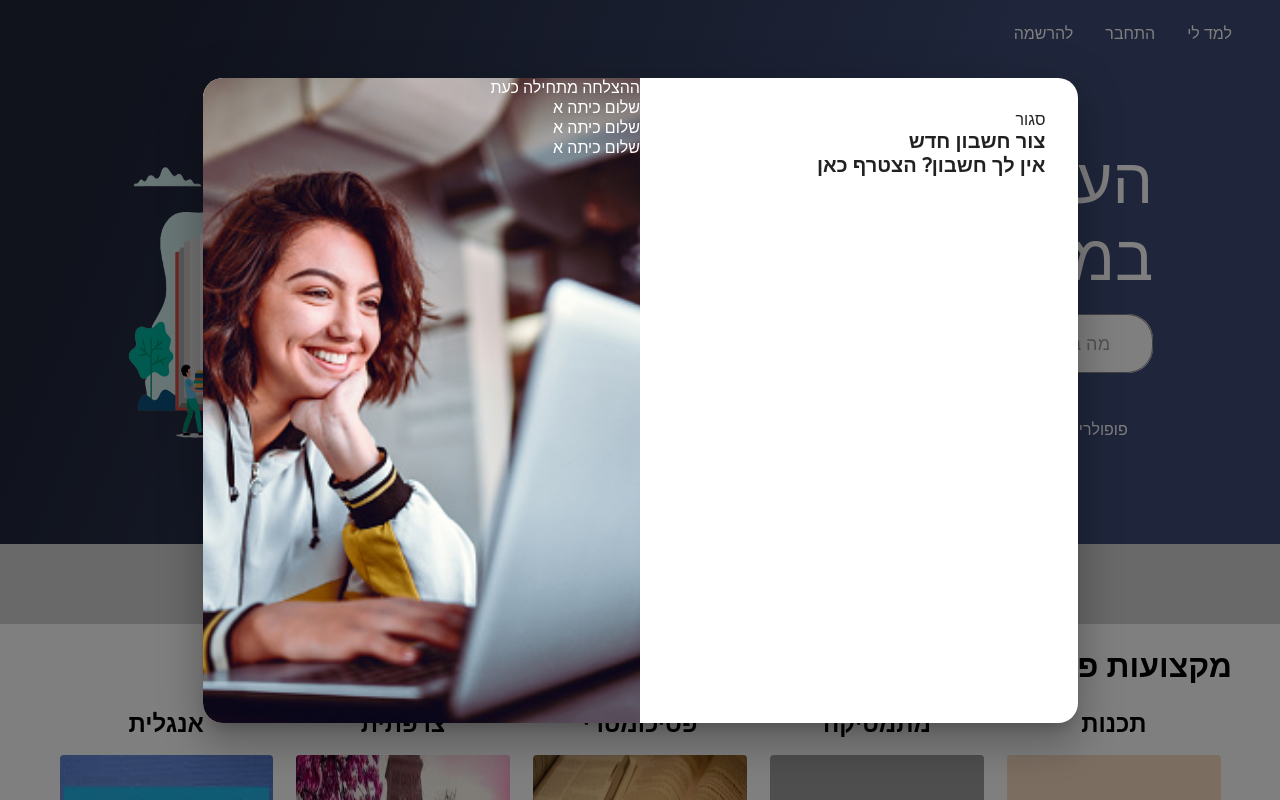
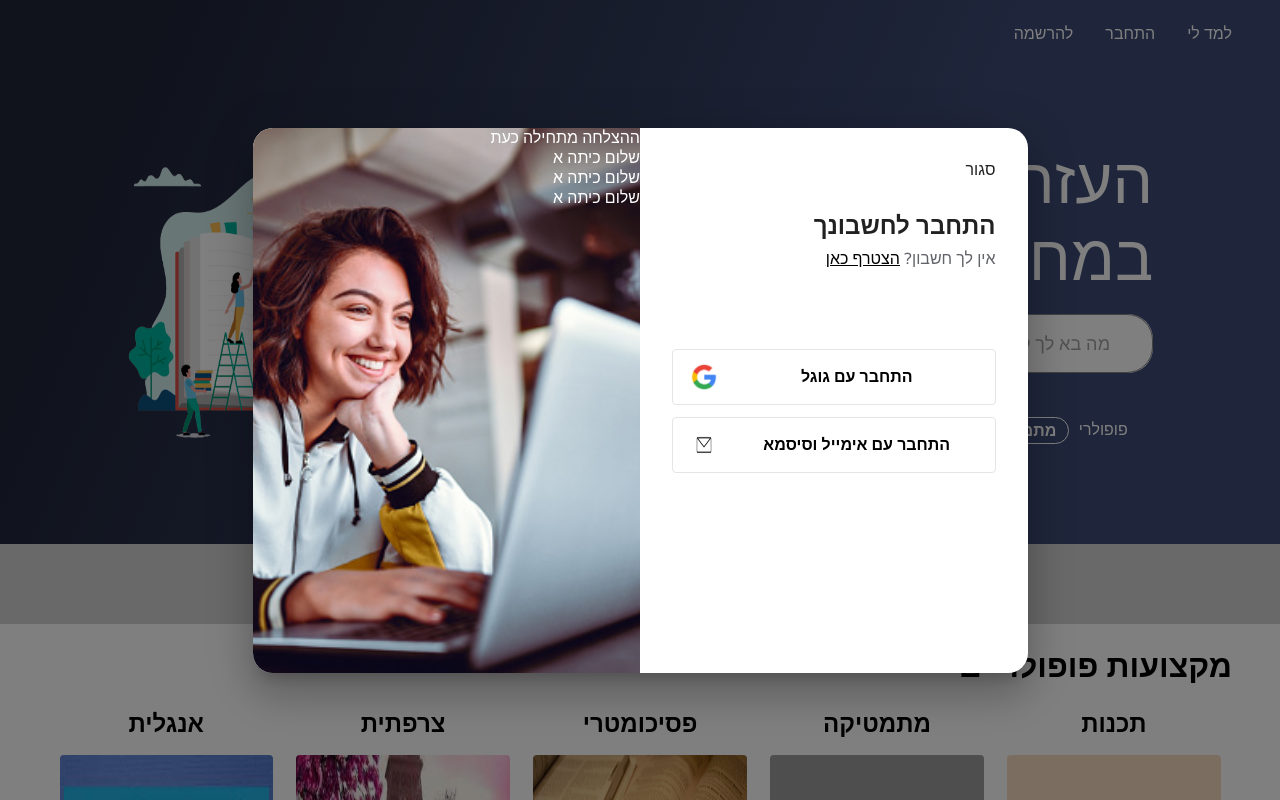
Before and after one commit to KseniyaTim/findTutor-client, a React (Vite) app: page /home in a window 1280 px wide. Both pictures are taken after a click on the element "למד לי". Shown: the top 800 px of the page. Built offline with nearby package versions, Linux system fonts and the light colour scheme; grey boxes are pictures that could not be loaded.

Commit message:
Close to finish login popup

```diff
--- a/src/Components/Landing/LandingLoginPoup/LandingLoginPoup.style.ts
+++ b/src/Components/Landing/LandingLoginPoup/LandingLoginPoup.style.ts
@@ -9,14 +9,30 @@ export const ContainerGrid = styled(Grid)({
 
 export const RightGrid = styled(Grid)({
     paddingRight: '2rem',
+    paddingLeft: '2rem',
     paddingTop: '2rem'
 });
 
 
 export const RightMainTitle = styled('div')({
-    fontSize: '1.25rem',
+    fontSize: '1.5rem',
     fontWeight: '700',
+    marginTop: '2rem'
 });
+
+
+export const RightSecondaryTitle = styled('div')({
+    color: '#62646a',
+    paddingTop: '0.5rem',
+    fontSize: '1rem',
+    marginBottom: '5rem'
+});
+
+export const RightSecondaryTitleJoinText = styled('span')({
+    textDecoration: 'underline',
+    color: 'black'
+});
+
 
 
 export const LearningStudent = styled('div')({
--- a/src/Components/Landing/LandingLoginPoup/LandingLoginPoup.tsx
+++ b/src/Components/Landing/LandingLoginPoup/LandingLoginPoup.tsx
@@ -2,12 +2,16 @@
 import Dialog from '@mui/material/Dialog'
 
 import * as S from './LandingLoginPoup.style'
-import { FC, useState } from 'react';
+import { FC } from 'react';
 import { ILandingLoginPopup } from './ILandingLoginPopup';
 import { Grid } from '@mui/material';
 
 
 import './x.css'
+import LoginButton from './LoginButton/LoginButton';
+import google from '../../../assets/images/login/google.png'
+import envelope from '../../../assets/images/login/envelope.png'
+
 
 
 const LandingLoginPopup: FC<ILandingLoginPopup> = ({ isLoginPopupOpen, setIsLoginPopupOpen }) => {
@@ -24,8 +28,8 @@ const LandingLoginPopup: FC<ILandingLoginPopup> = ({ isLoginPopupOpen, setIsLogi
                 onClose={handleClose}
                 PaperProps={{
                     sx: {
-                        maxWidth: '875px',
-                        height: '645px',
+                        maxWidth: '775px',
+                        height: '545px',
                         borderRadius: '20px',
                         maxHeight: '645px',
                     }
@@ -34,8 +38,10 @@ const LandingLoginPopup: FC<ILandingLoginPopup> = ({ isLoginPopupOpen, setIsLogi
                 <S.ContainerGrid container>
                     <S.RightGrid item xs={6}>
                         <div onClick={handleClose}>סגור</div>
-                        <S.RightMainTitle>צור חשבון חדש</S.RightMainTitle>
-                        <S.RightMainTitle>אין לך חשבון? הצטרף כאן</S.RightMainTitle>
+                        <S.RightMainTitle>התחבר לחשבונך</S.RightMainTitle>
+                        <S.RightSecondaryTitle>אין לך חשבון? <S.RightSecondaryTitleJoinText>הצטרף כאן</S.RightSecondaryTitleJoinText></S.RightSecondaryTitle>
+                        <LoginButton text='התחבר עם גוגל' icon={google}></LoginButton>
+                        <LoginButton text='התחבר עם אימייל וסיסמא' icon={envelope}></LoginButton>
                     </S.RightGrid>
                     <Grid item xs={6}>
                         <S.LearningStudent>
--- /dev/null
+++ b/src/Components/Landing/LandingLoginPoup/LoginButton/ILoginButton.tsx
@@ -0,0 +1,5 @@
+export interface ILoginButton {
+    icon?: string;
+    text: string
+    execFunction?: () => void
+}
--- /dev/null
+++ b/src/Components/Landing/LandingLoginPoup/LoginButton/LoginButton.style.ts
@@ -0,0 +1,24 @@
+import { styled } from "@mui/material/styles";
+
+
+export const LoginButton = styled('div')({
+    border: '1px solid #e4e5e7',
+    display: 'flex',
+    alignItems: 'center',
+    padding: '12px 16px 12px 16px',
+    margin: '12px 0',
+    borderRadius: '4px',
+});
+
+export const LoginButtonText = styled('div')({
+    color: 'black',
+    fontWeight: '600',
+    textAlign: 'center',
+    width: '90%'
+});
+
+export const LoginButtonIcon = styled('img')({
+    paddingRight: '1rem',
+    width: '30px',
+    height: '30px'
+});
--- /dev/null
+++ b/src/Components/Landing/LandingLoginPoup/LoginButton/LoginButton.tsx
@@ -0,0 +1,15 @@
+import { FC } from 'react';
+import { ILoginButton } from './ILoginButton';
+
+import * as S from './LoginButton.style'
+
+const LoginButton: FC<ILoginButton> = ({ execFunction, icon, text }) => {
+    return (
+        <S.LoginButton onClick={execFunction}>
+            <S.LoginButtonText>{text}</S.LoginButtonText>
+            <S.LoginButtonIcon src={icon}></S.LoginButtonIcon>
+        </S.LoginButton>
+    );
+};
+
+export default LoginButton;
```
Also changed, not shown: src/assets/images/login/envelope.png (added), src/assets/images/login/google.png (added).
